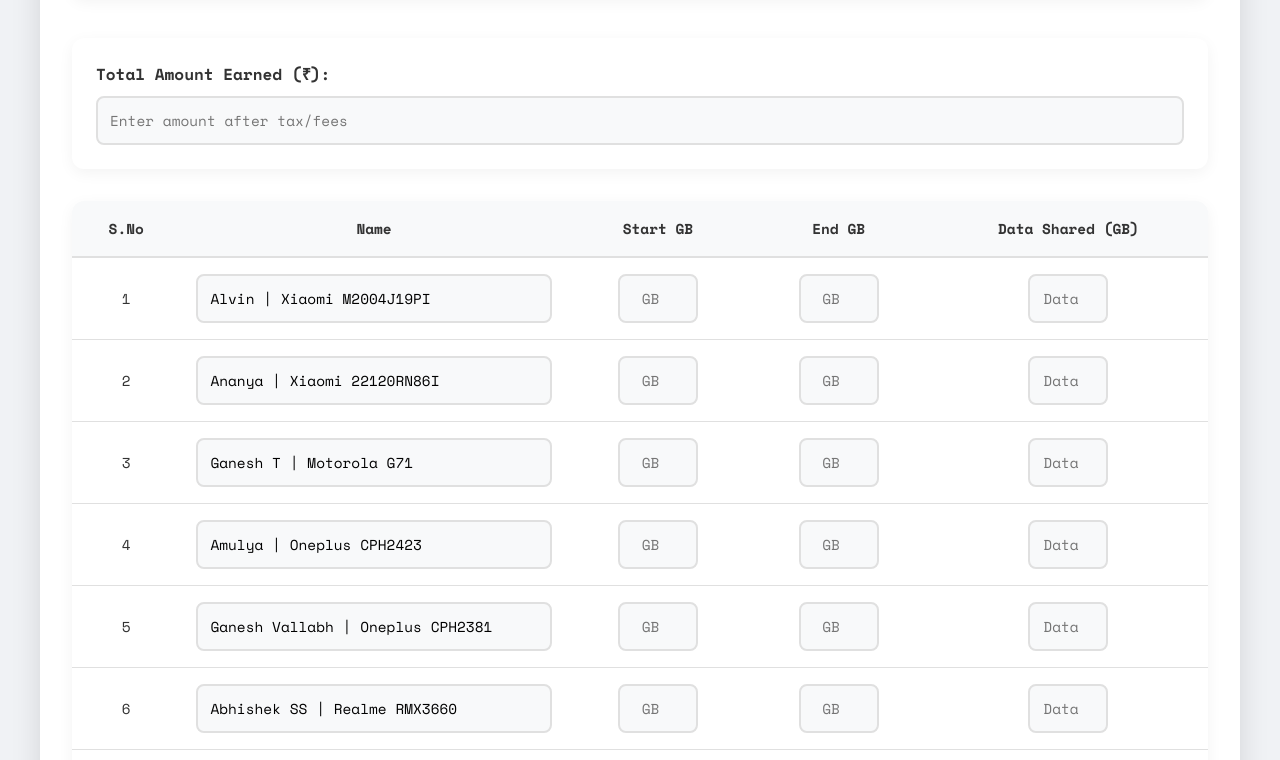
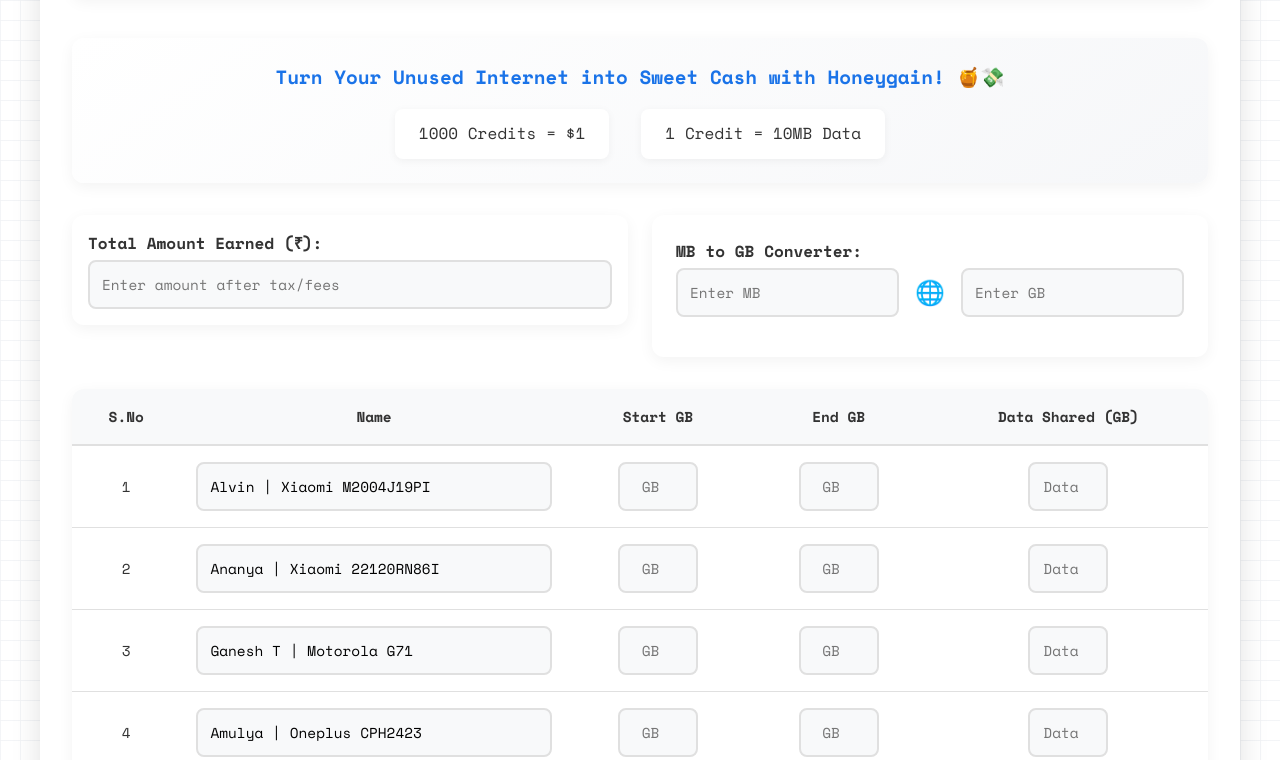
Before and after one commit to alvinson-tech/Honeygain-Calculator, a plain HTML site: page index.html in a window 1280 px wide. Shown: the part 180-940 px from the top of the page. Drawn offline with nearby package versions, Linux system fonts and the light colour scheme.

Commit message:
Update index.html

```diff
--- a/index.html
+++ b/index.html
@@ -29,6 +29,11 @@
             background-color: #f0f2f5;
             color: var(--text-color);
             line-height: 1.6;
+            background-image:
+                linear-gradient(rgba(240, 242, 245, 0.8) 1px, transparent 1px),
+                linear-gradient(90deg, rgba(240, 242, 245, 0.8) 1px, transparent 1px);
+            background-size: 20px 20px;
+            background-color: #ffffff;
         }
 
         .container {
@@ -95,14 +100,15 @@
         .form-group {
             margin-bottom: 2rem;
             background: #ffffff;
-            padding: 1.5rem;
+            padding: 1rem;
+            min-height: auto;
             border-radius: 12px;
             box-shadow: 0 4px 15px rgba(0, 0, 0, 0.05);
         }
 
         label {
             display: block;
-            margin-bottom: 0.5rem;
+            margin-bottom: 0.25rem;
             font-weight: 700;
             color: var(--text-color);
         }
@@ -251,6 +257,63 @@
             box-shadow: 0 4px 15px rgba(0, 0, 0, 0.05);
         }
 
+        .info-section {
+            background: linear-gradient(145deg, #ffffff, #f6f7f9);
+            padding: 1.5rem;
+            border-radius: 12px;
+            margin-bottom: 2rem;
+            box-shadow: 0 4px 15px rgba(0, 0, 0, 0.05);
+            text-align: center;
+        }
+
+        .info-section .tagline {
+            font-size: 1.2rem;
+            color: var(--primary-color);
+            font-weight: 700;
+            margin-bottom: 1rem;
+        }
+
+        .info-section .conversion-info {
+            display: flex;
+            justify-content: center;
+            gap: 2rem;
+            flex-wrap: wrap;
+        }
+
+        .info-section .conversion-item {
+            background: #ffffff;
+            padding: 0.75rem 1.5rem;
+            border-radius: 8px;
+            box-shadow: 0 2px 8px rgba(0, 0, 0, 0.05);
+        }
+
+        .input-grid {
+            display: grid;
+            grid-template-columns: 1fr 1fr;
+            gap: 1.5rem;
+            margin-bottom: 2rem;
+        }
+
+        .converter-section {
+            background: #ffffff;
+            padding: 1.5rem;
+            border-radius: 12px;
+            box-shadow: 0 4px 15px rgba(0, 0, 0, 0.05);
+        }
+
+        .converter-grid {
+            display: grid;
+            grid-template-columns: 1fr auto 1fr;
+            gap: 1rem;
+            align-items: center;
+        }
+
+        .converter-arrow {
+            font-size: 1.5rem;
+            color: var(--primary-color);
+            text-align: center;
+        }
+
         @media (max-width: 768px) {
             body {
                 padding: 0.5rem;
@@ -322,6 +385,25 @@
                 font-size: 0.85rem;
                 width: 100%;
             }
+
+            .input-grid {
+                grid-template-columns: 1fr;
+                gap: 1rem;
+            }
+
+            .info-section .conversion-info {
+                gap: 1rem;
+            }
+
+            .converter-grid {
+                grid-template-columns: 1fr;
+                gap: 0.5rem;
+            }
+
+            .converter-arrow {
+                transform: rotate(90deg);
+                margin: 0.5rem 0;
+            }
         }
 
         @media (max-width: 480px) {
@@ -361,14 +443,32 @@
             <div class="header-text">
                 <h1>Profit Sharing Calculator</h1>
                 <div class="subtitle">
-                    Coded with <span class="heart">❤️</span> by Alvin & [Claude AI 🤭] | All Rights Reserved
+                    Coded with <span class="heart">❤️</span> by Alvin | All Rights Reserved
                 </div>
             </div>
         </div>
+        <div class="info-section">
+            <div class="tagline">Turn Your Unused Internet into Sweet Cash with Honeygain! 🍯💸</div>
+            <div class="conversion-info">
+                <div class="conversion-item">1000 Credits = $1</div>
+                <div class="conversion-item">1 Credit = 10MB Data</div>
+            </div>
+        </div>
         <form id="profitCalculator">
-            <div class="form-group">
-                <label for="totalAmount">Total Amount Earned (₹):</label>
-                <input type="number" id="totalAmount" placeholder="Enter amount after tax/fees" required>
+            <div class="input-grid">
+                <div class="form-group">
+                    <label for="totalAmount">Total Amount Earned (₹):</label>
+                    <input type="number" id="totalAmount" placeholder="Enter amount after tax/fees" required>
+                </div>
+
+                <div class="converter-section">
+                    <label>MB to GB Converter:</label>
+                    <div class="converter-grid">
+                        <input type="number" id="mbInput" placeholder="Enter MB" class="mb-input" oninput="convertMbToGb()">
+                        <div class="converter-arrow">🌐</div>
+                        <input type="number" id="gbInput" placeholder="Enter GB" class="gb-input" oninput="convertGbToMb()">
+                    </div>
+                </div>
             </div>
 
             <table id="dataTable">
@@ -438,6 +538,20 @@
             const dataShared = endGB - startGB;
 
             row.querySelector('.data-shared').value = dataShared > 0 ? dataShared.toFixed(2) : '0.00';
+        }
+
+        function convertMbToGb() {
+            const mbInput = document.getElementById('mbInput');
+            const gbInput = document.getElementById('gbInput');
+            const mb = parseFloat(mbInput.value) || 0;
+            gbInput.value = (mb / 1024).toFixed(2);
+        }
+
+        function convertGbToMb() {
+            const mbInput = document.getElementById('mbInput');
+            const gbInput = document.getElementById('gbInput');
+            const gb = parseFloat(gbInput.value) || 0;
+            mbInput.value = Math.round(gb * 1024);
         }
 
         function calculateShares() {
```
